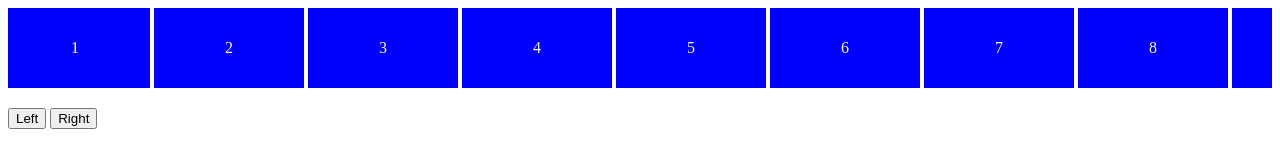
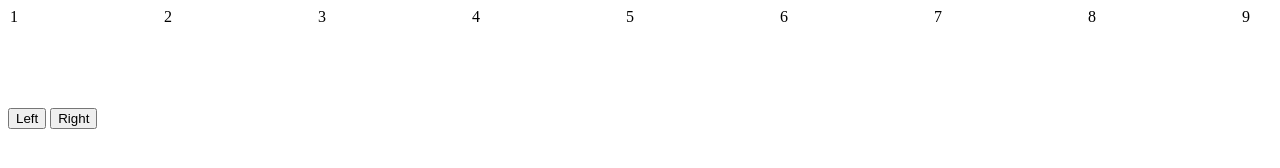
Before and after one commit to johnjoseph3/smooth-horizontal-scroll, a plain HTML site: page index.html in a window 1280 px wide. Both pictures are taken after a click on the button "Left". Drawn offline with Linux system fonts and the light colour scheme.

Commit message:
Remove unnecessary css.

```diff
--- a/script.js
+++ b/script.js
@@ -39,7 +39,7 @@ function scroll(event) {
         if(Math.abs(scrollItems[0].getBoundingClientRect().left) > scrollContainer.width) {
           scrollDistance =  scrollDistance + (scrollContainer.width - scrollItems[i].getBoundingClientRect().right);
         } else {
-          scrollDistance =  scrollDistance - scrollItems[0].getBoundingClientRect().left;
+          scrollDistance =  scrollDistance - scrollItems[0].getBoundingClientRect().left + 10;
         }
         setIsScrollingTimer();
         break;
--- a/styles.css
+++ b/styles.css
@@ -10,10 +10,5 @@
 .scroll-item {
   display:inline-block;
   width:150px;
-  height:80px;
-  line-height:80px;
-  text-align:center;
   transition: transform 1s;
-  background-color: blue;
-  color: white;
 }
```
